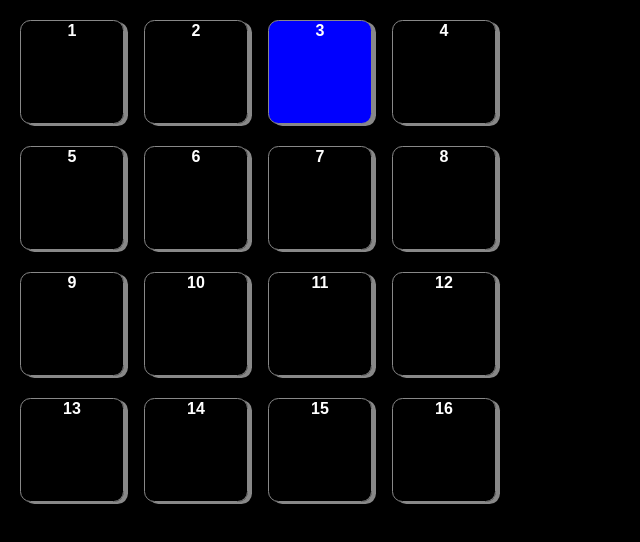
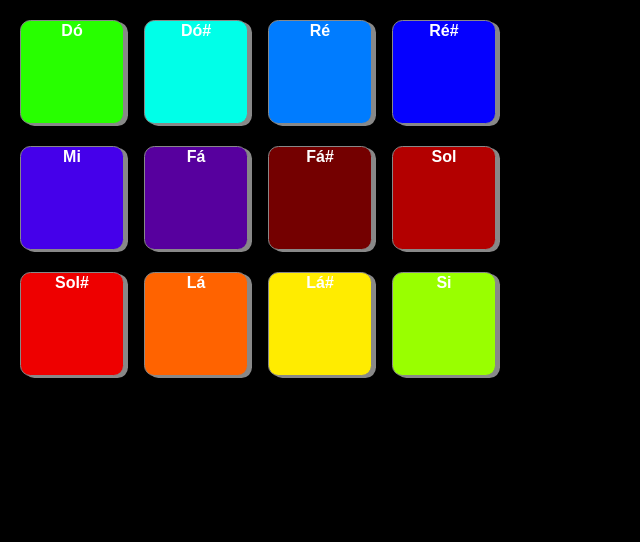
Before and after one commit to thaenor/digital-art-camul, a React app: page / in a window 1280 px wide. Shown: the whole page, without its empty margins (0-640 px from the left). Built offline with nearby package versions, Linux system fonts and the light colour scheme.

Commit message:
css color keys

```diff
--- a/src/Components/PadButtons/index.js
+++ b/src/Components/PadButtons/index.js
@@ -8,28 +8,22 @@
     <div>
       <table>
         <tr>
-          <th class="square">1</th>
-          <th class="square">2</th>
-          <th class="square blue">3</th>
-          <th class="square">4</th>
+          <th class="square c3">Dó</th>
+          <th class="square csharp3">Dó#</th>
+          <th class="square d3">Ré</th>
+          <th class="square dsharp3">Ré#</th>
         </tr>
         <tr>
-          <th class="square">5</th>
-          <th class="square">6</th>
-          <th class="square">7</th>
-          <th class="square">8</th>
+          <th class="square e3">Mi</th>
+          <th class="square f3">Fá</th>
+          <th class="square fsharp3">Fá#</th>
+          <th class="square g3">Sol</th>
         </tr>
         <tr>
-          <th class="square">9</th>
-          <th class="square">10</th>
-          <th class="square">11</th>
-          <th class="square">12</th>
-        </tr>
-        <tr>
-          <th class="square">13</th>
-          <th class="square">14</th>
-          <th class="square">15</th>
-          <th class="square">16</th>
+          <th class="square gsharp3">Sol#</th>
+          <th class="square a3">Lá</th>
+          <th class="square asharp3">Lá#</th>
+          <th class="square b3">Si</th>
         </tr>
       </table>
     </div>
--- a/src/Components/PadButtons/styles.css
+++ b/src/Components/PadButtons/styles.css
@@ -10,6 +10,50 @@
   border: 1px solid #888888;
 }
 
-.blue {
-  background-color: blue;
+.c3 {
+  background-color: #28ff00;
 }
+
+.csharp3 {
+  background-color: #00ffe8;
+}
+
+.d3 {
+  background-color: #007cff;
+}
+
+.dsharp3 {
+  background-color: #0500ff;
+}
+
+.e3 {
+  background-color: #4500ea;
+}
+
+.f3 {
+  background-color: #57009e;
+}
+
+.fsharp3 {
+  background-color: #740000;
+}
+
+.g3 {
+  background-color: #b30000;
+}
+
+.gsharp3 {
+  background-color: #ee0000;
+}
+
+.a3 {
+  background-color: #ff6300;
+}
+
+.asharp3 {
+  background-color: #ffec00;
+}
+
+.b3 {
+  background-color: #99ff00;
+}
```
Also changed, not shown: 2 other files.
